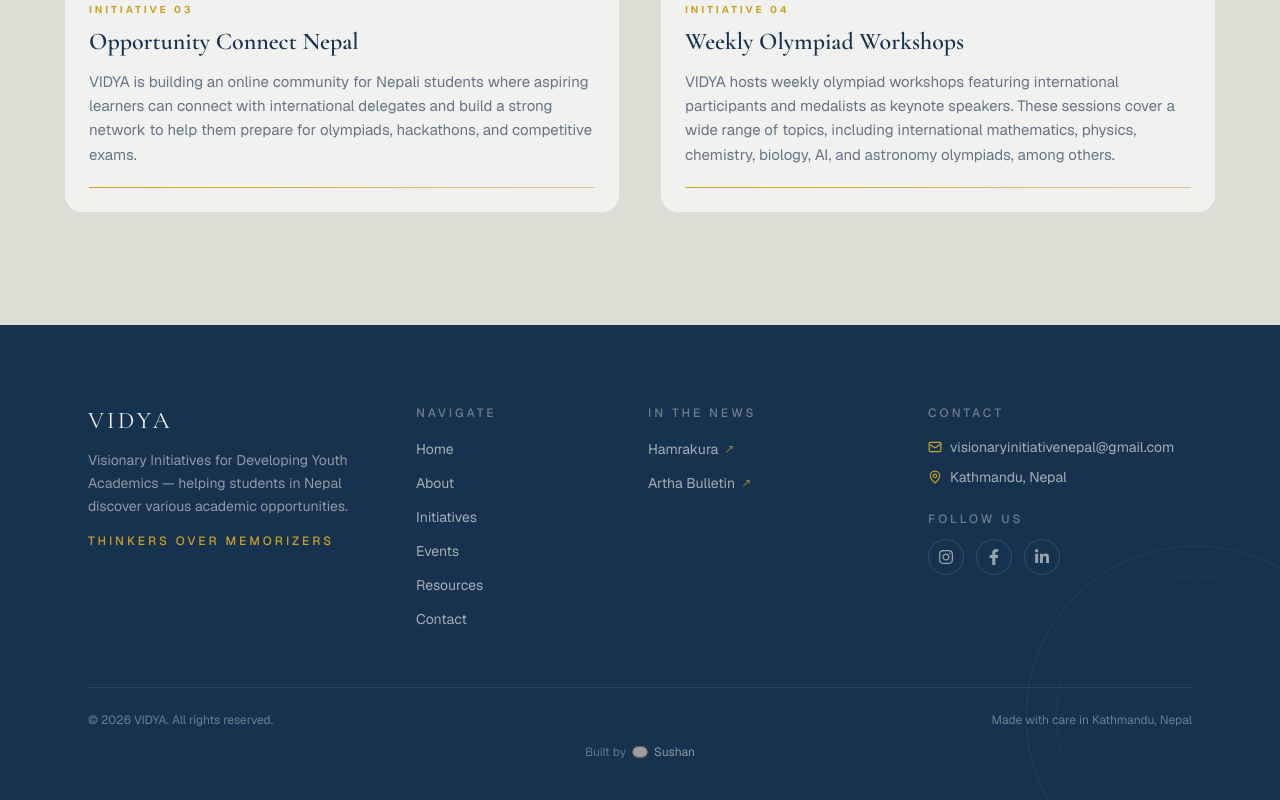
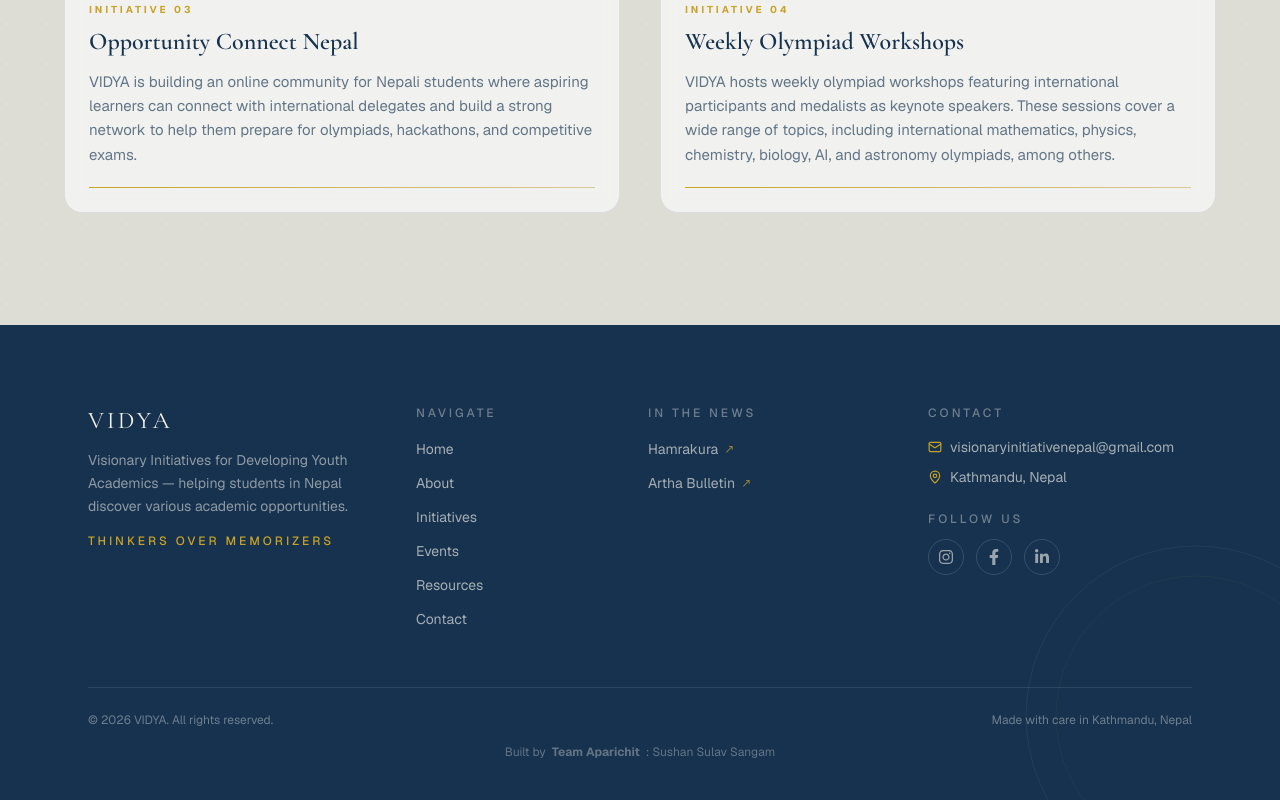
Before and after one commit to Sushan2589/Vidya, a Next.js app: page / in a window 1280 px wide. Shown: the part 2069-2869 px from the top of the page. Built offline with nearby package versions, Linux system fonts and the light colour scheme; no server answers; grey boxes are pictures that could not be loaded.

Commit message:
Everything Finer

```diff
--- a/components/Footer.tsx
+++ b/components/Footer.tsx
@@ -220,21 +220,8 @@ export function Footer() {
         {/* Developer credit */}
         <div className="mt-4 flex items-center justify-center gap-1.5 text-xs text-[#F3F1EA]/35">
           <span>Built by</span>
+          <b>Team Aparichit</b>: Sushan Sulav Sangam
 
-           <a href="https://www.linkedin.com/in/sushan-dahal/"
-            target="_blank"
-            rel="noopener noreferrer"
-            className="flex items-center gap-1.5 text-[#F3F1EA]/55 transition-colors hover:text-[#C9A227]"
-          >
-            <Image
-              src="https://scontent.fktm1-1.fna.fbcdn.net/v/t39.30808-6/450086597_1999987847122901_1799870595011476058_n.jpg?stp=dst-jpg_tt6&cstp=mx1045x1039&ctp=s1045x1039&_nc_cat=102&ccb=1-7&_nc_sid=6ee11a&_nc_ohc=JkE65l1utKoQ7kNvwGxnw2X&_nc_oc=AdrCD-vDCeetaqolTysbjiXhJhbejUzzxQi4JJdYuEOl4VLugoa_Q0ED3zX_v7GgxAw&_nc_zt=23&_nc_ht=scontent.fktm1-1.fna&_nc_gid=Bs61EGTDvVVm9yAVjUo4gQ&_nc_ss=7b2a8&oh=00_AQFfWyQErzWCbzi8sytgRkPW_N46idR4ihUDtSKnmwQ2Gg&oe=6A8C6B48"
-              alt="Sushan"
-              width={16}
-              height={16}
-              className="rounded-full border border-[#C9A227]/40"
-            />
-            Sushan
-          </a>
         </div>
       </div>
     </footer>
```
